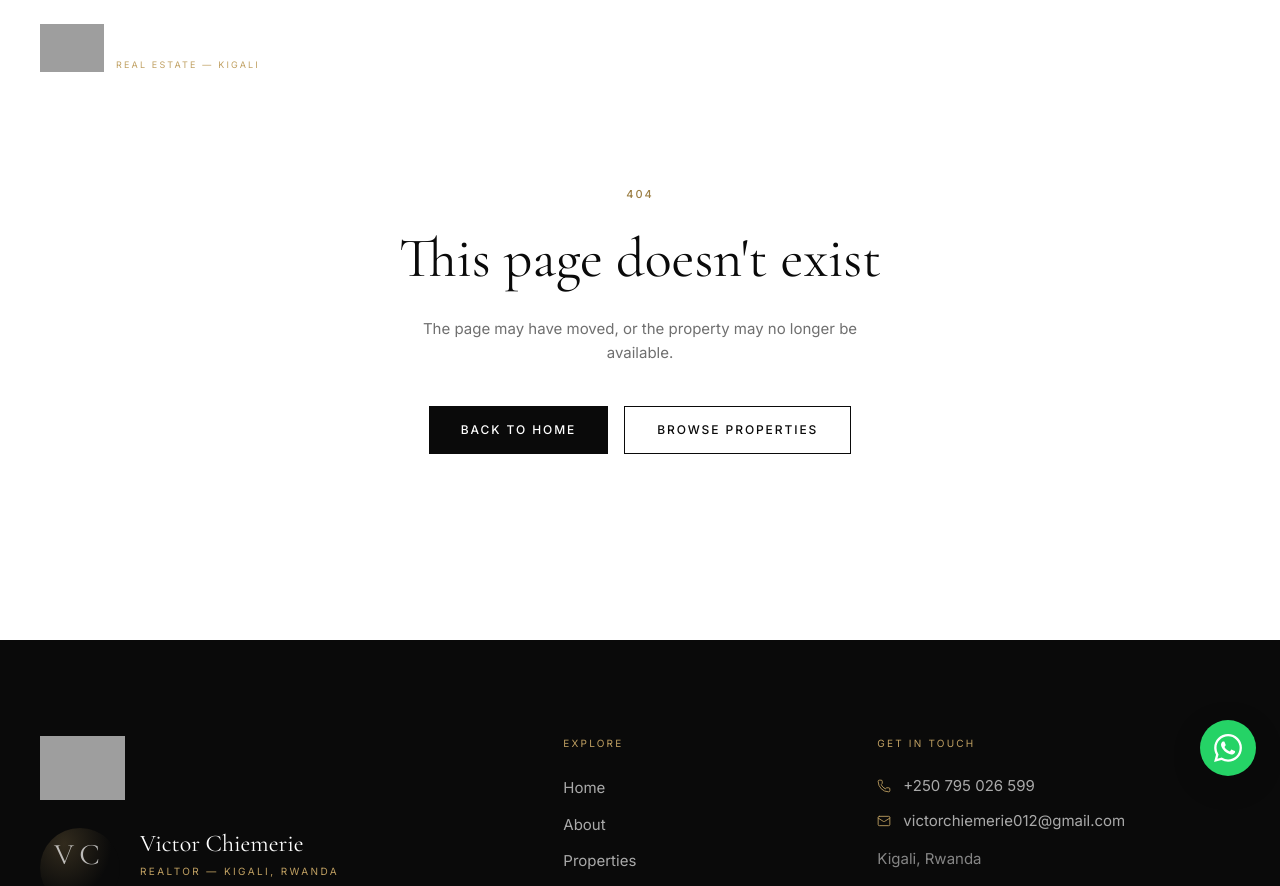
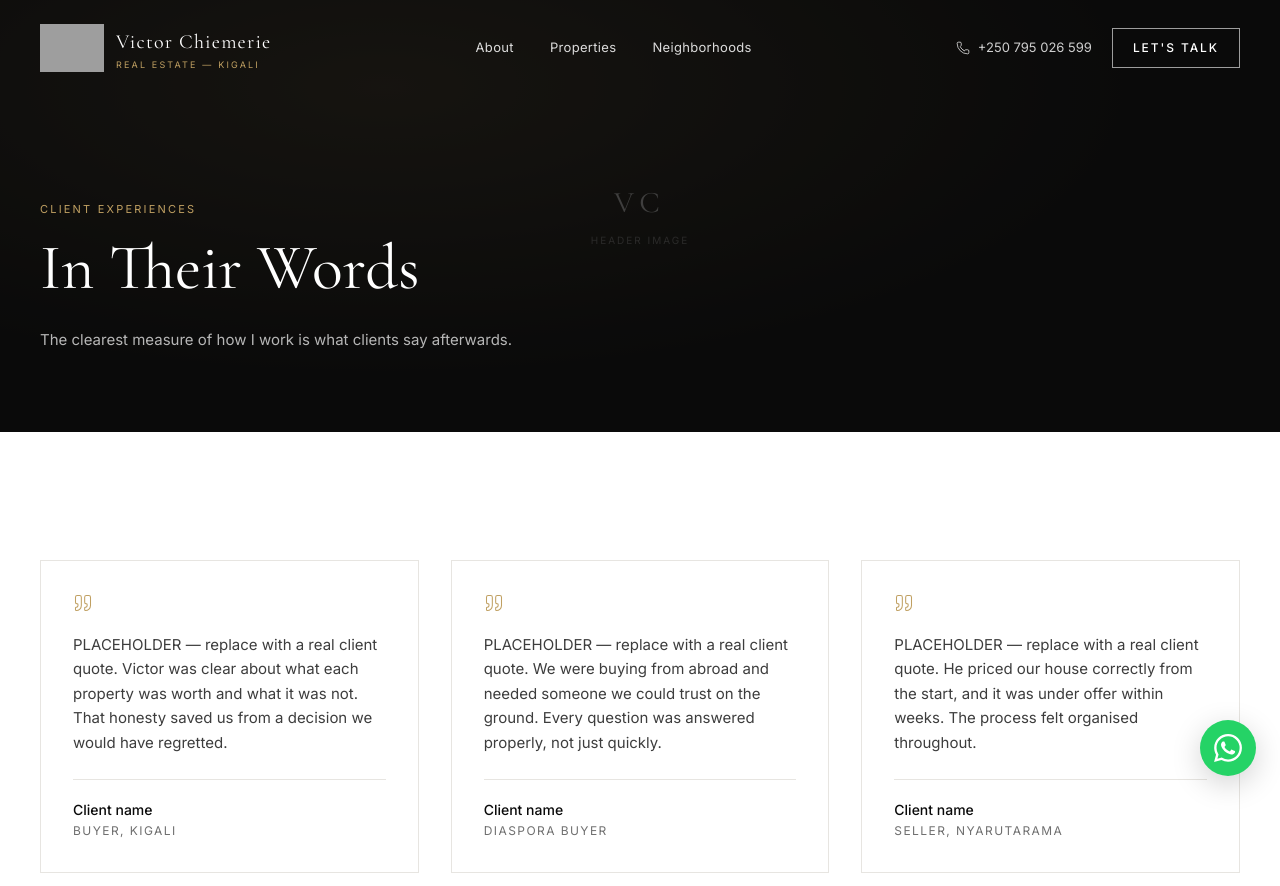
Before and after one commit to EucTech/victor-portfolio, a Next.js app: page /testimonials in a window 1280 px wide. Before the commit this address had no page. Shown: the top 886 px of the page. Built offline with nearby package versions, Linux system fonts and the light colour scheme; grey boxes are pictures that could not be loaded.

Commit message:
Add testimonials page

```diff
--- /dev/null
+++ b/src/app/testimonials/page.tsx
@@ -0,0 +1,84 @@
+import { Quote } from "lucide-react";
+import { Container } from "@/components/ui/container";
+import { Reveal } from "@/components/ui/reveal";
+import { PageHero } from "@/components/page-hero";
+import { CtaBand } from "@/components/cta-band";
+import { testimonials } from "@/data/testimonials";
+import { pageMeta, JsonLd, breadcrumbSchema } from "@/lib/seo";
+
+export const metadata = pageMeta({
+  title: "Client Testimonials",
+  description:
+    "What clients say about working with Victor Chiemerie — buyers, sellers and investors in Kigali, Rwanda.",
+  path: "/testimonials",
+});
+
+export default function TestimonialsPage() {
+  const videos = testimonials.filter((t) => t.videoUrl);
+
+  return (
+    <>
+      <PageHero
+        label="Client experiences"
+        title="In Their Words"
+        intro="The clearest measure of how I work is what clients say afterwards."
+      />
+
+      {videos.length ? (
+        <section className="py-20">
+          <Container size="wide">
+            <div className="grid gap-8 md:grid-cols-2">
+              {videos.map((t, i) => (
+                <Reveal key={i} delay={i * 80}>
+                  <div className="aspect-video w-full">
+                    <iframe
+                      src={t.videoUrl}
+                      title={`Testimonial from ${t.name}`}
+                      allow="accelerometer; autoplay; clipboard-write; encrypted-media; gyroscope; picture-in-picture"
+                      allowFullScreen
+                      className="size-full border border-line"
+                    />
+                  </div>
+                  <p className="mt-4 text-sm font-medium text-ink">{t.name}</p>
+                </Reveal>
+              ))}
+            </div>
+          </Container>
+        </section>
+      ) : null}
+
+      <section className="py-24 md:py-32">
+        <Container size="wide">
+          <div className="columns-1 gap-8 md:columns-2 lg:columns-3">
+            {testimonials.map((t, i) => (
+              <Reveal key={i} delay={(i % 3) * 70} className="mb-8 break-inside-avoid">
+                <figure className="border border-line p-8">
+                  <Quote className="size-5 text-gold" strokeWidth={1.25} />
+                  <blockquote className="mt-5 text-[0.9375rem] leading-relaxed text-ink-soft">
+                    {t.quote}
+                  </blockquote>
+                  <figcaption className="mt-6 border-t border-line pt-5">
+                    <p className="text-sm font-medium text-ink">{t.name}</p>
+                    {t.context ? (
+                      <p className="mt-0.5 text-[0.75rem] uppercase tracking-[0.12em] text-muted">
+                        {t.context}
+                      </p>
+                    ) : null}
+                  </figcaption>
+                </figure>
+              </Reveal>
+            ))}
+          </div>
+        </Container>
+      </section>
+
+      <CtaBand title="Let's add your story to this page" />
+      <JsonLd
+        data={breadcrumbSchema([
+          { name: "Home", path: "/" },
+          { name: "Testimonials", path: "/testimonials" },
+        ])}
+      />
+    </>
+  );
+}
```
